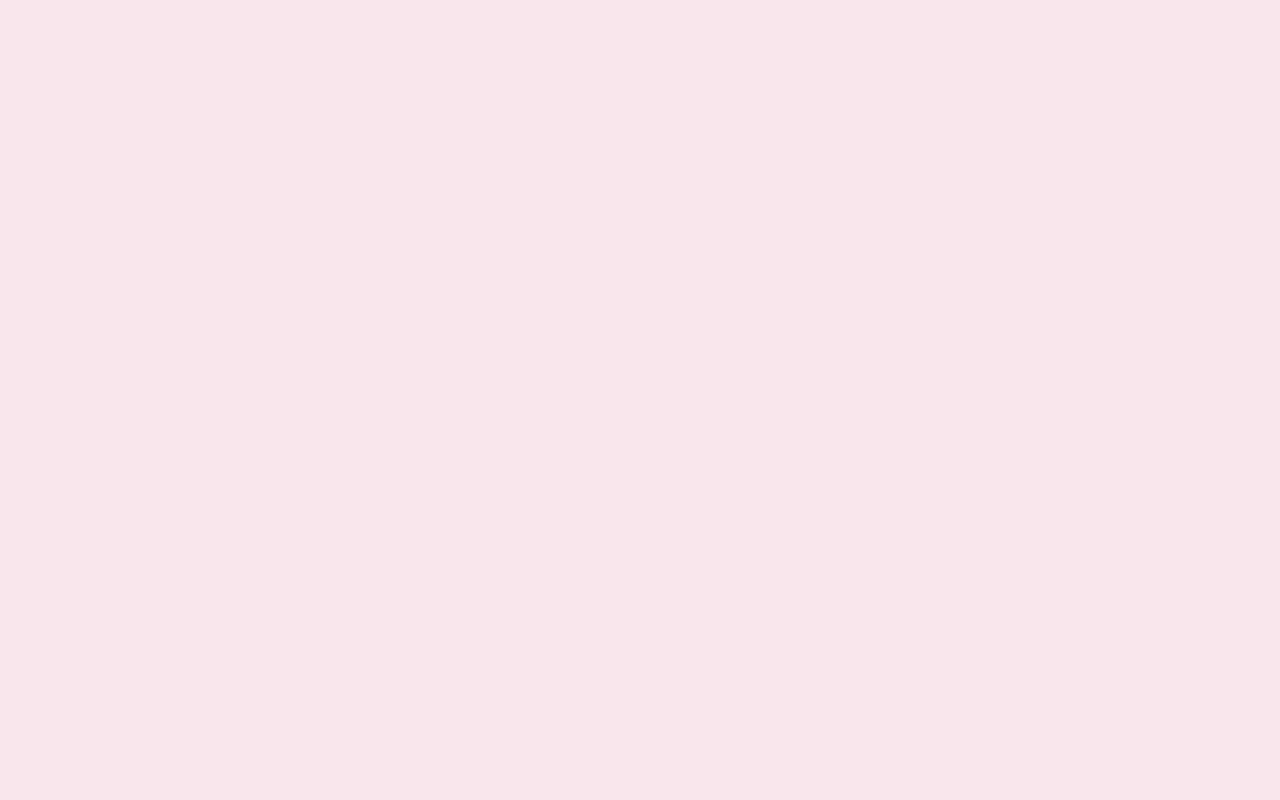
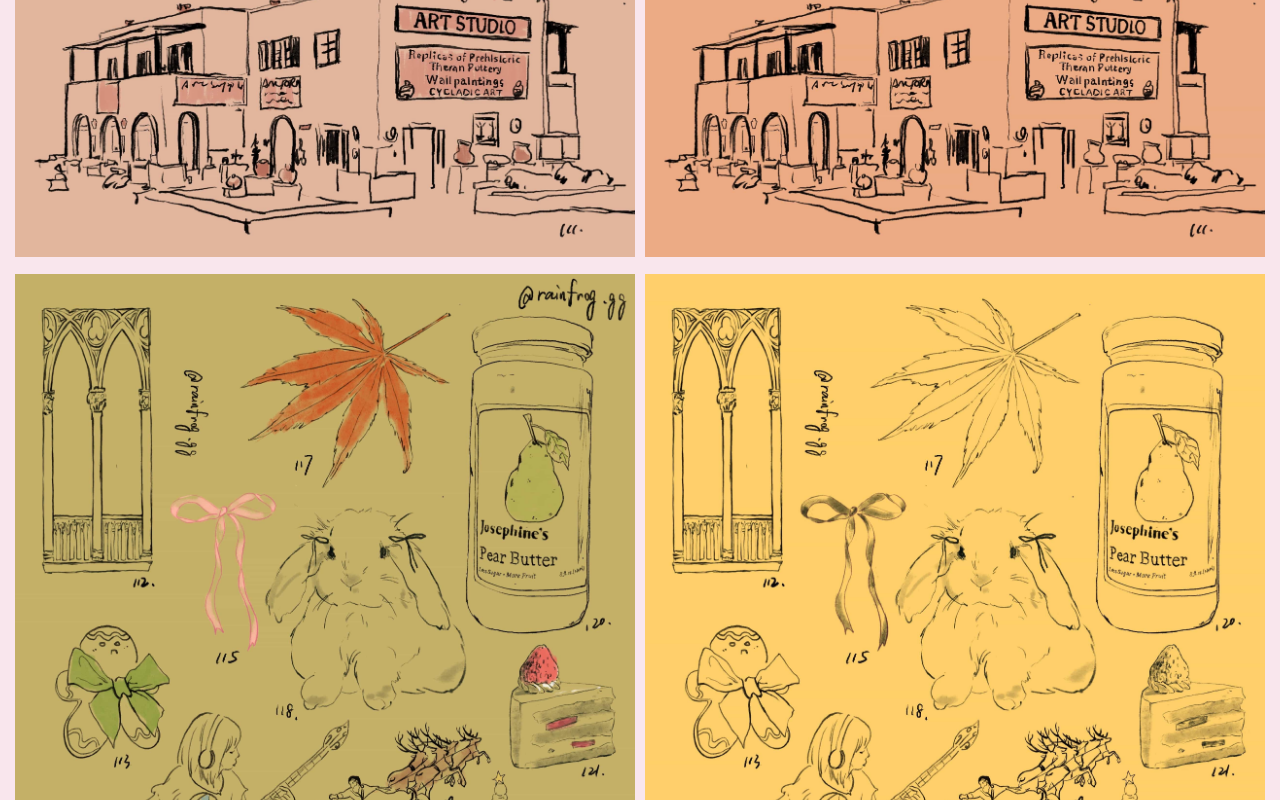
Before and after one commit to achristmascarl/rainfrog.gg, a Next.js app: page /flash in a window 1280 px wide. Shown: the part 6395-7195 px from the top of the page. Before the commit the page ends 800 px from the top, so only its background shows below. Built offline with nearby package versions, Linux system fonts and the light colour scheme.

Commit message:
fix styling

```diff
--- a/src/pages/flash/index.module.scss
+++ b/src/pages/flash/index.module.scss
@@ -1,10 +1,25 @@
+@use "../../styles/breakpoints" as *;
+
 .FlashsheetsContainer {
   display: flex;
-  flex-flow: column wrap;
-  gap: 1rem;
+  gap: 0;
+  flex-flow: row wrap;
+  justify-content: space-around;
+  padding: 0.5rem;
+
+  @include mobile {
+    gap: .5rem;
+    flex-flow: column nowrap;
+  }
 
   >.FlashsheetImgContainer {
-    width: 100%;
     position: relative;
+    width: 50%;
+    padding: .25rem;
+
+    @include mobile {
+      width: 100%;
+      padding: 0;
+    }
   }
 }
--- a/src/pages/flash/index.tsx
+++ b/src/pages/flash/index.tsx
@@ -5,6 +5,7 @@ import styles from "./index.module.scss";
 
 export default function Flash() {
   return (
+    <>
       <div className={c("content")}>
         <PageHead
           title="rainfroggg - Flash"
@@ -12,6 +13,7 @@ export default function Flash() {
         />
         <h1>flash</h1>
         <p>yay~</p>
+      </div>
       <div className={c(styles.FlashsheetsContainer)}>
         {flashsheets.map((flashsheet, i) => (
           <div key={i} className={c(styles.FlashsheetImgContainer)}>
@@ -23,6 +25,6 @@ export default function Flash() {
           </div>
         ))}
       </div>
-    </div>
+    </>
   );
 }
--- a/src/styles/breakpoints.scss
+++ b/src/styles/breakpoints.scss
@@ -1 +1,7 @@
 $breakpoint-md: 800px;
+
+@mixin mobile {
+  @media screen and (max-width: $breakpoint-md) {
+    @content;
+  }
+}
--- a/src/styles/globals.scss
+++ b/src/styles/globals.scss
@@ -16,11 +16,6 @@
 body {
   color: var(--color-primary);
   background: var(--color-secondary);
-  height: 100vh;
-}
-
-#__next {
-  height: 100vh;
 }
 
 * {
--- a/src/utils.ts
+++ b/src/utils.ts
@@ -75,7 +75,7 @@ export const flashsheets: Flashsheet[] = [
   { imgSrc: flashsheet16, imgAlt: "a tattoo flashsheet by @rainfrog.gg" },
   { imgSrc: flashsheet17, imgAlt: "a tattoo flashsheet by @rainfrog.gg" },
   { imgSrc: flashsheet18, imgAlt: "a tattoo flashsheet by @rainfrog.gg" },
-  { imgSrc: flashsheet19, imgAlt: "a tattoo flashsheet by @rainfrog.gg" },
   { imgSrc: flashsheet20, imgAlt: "a tattoo flashsheet by @rainfrog.gg" },
   { imgSrc: flashsheet21, imgAlt: "a tattoo flashsheet by @rainfrog.gg" },
+  { imgSrc: flashsheet19, imgAlt: "a tattoo flashsheet by @rainfrog.gg" },
 ];
```
Lines whose indentation alone changed are shown as unchanged.
